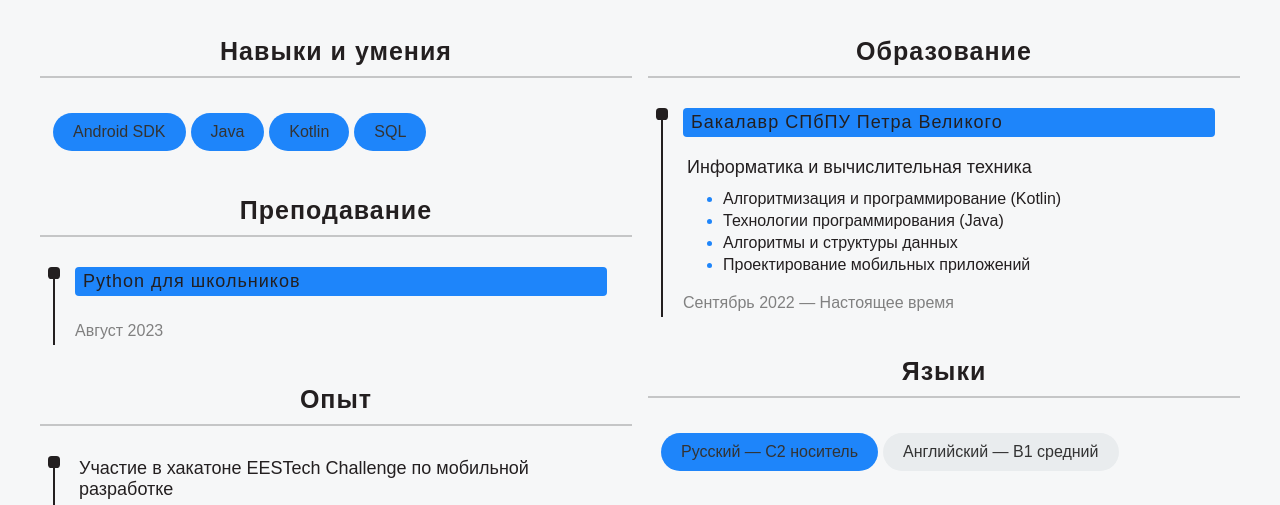
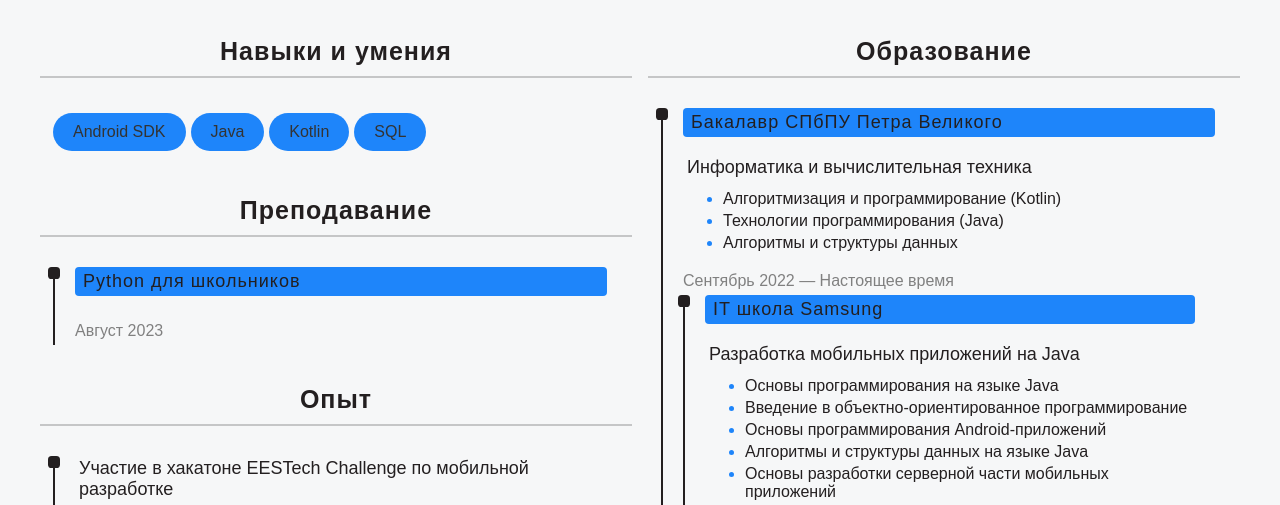
Before and after one commit to rodion56730/gorchatov.r.a, a plain HTML site: page index.html in a window 1280 px wide. Shown: the part 295-800 px from the top of the page. Drawn offline with nearby package versions, Linux system fonts and the light colour scheme.

Commit message:
Update index.html

```diff
--- a/index.html
+++ b/index.html
@@ -83,9 +83,19 @@
                         <li>Алгоритмизация и программирование (Kotlin)</li>
                         <li>Технологии программирования (Java)</li>
                         <li>Алгоритмы и структуры данных</li>
-                        <li>Проектирование мобильных приложений</li>
                     </ul>
                     <span class="card-date">Сентябрь 2022 &#8212 Настоящее время</span>
+                     <div class="card-column">
+                    <span class="card-name">IT школа Samsung</span><br/>
+                    <p class="card-span-title">Разработка мобильных приложений на Java</p>
+                    <ul class="stack-content">
+                        <li>Основы программирования на языке Java</li>
+                        <li>Введение в объектно-ориентированное программирование</li>
+                        <li>Основы программирования Android-приложений</li>
+                        <li>Алгоритмы и структуры данных на языке Java</li>
+                        <li>Основы разработки серверной части мобильных приложений</li>
+                    </ul>
+                    <span class="card-date">Сентябрь 2019 - июнь 2020 </span>
                 </div>
             </div>
         </section>
```
